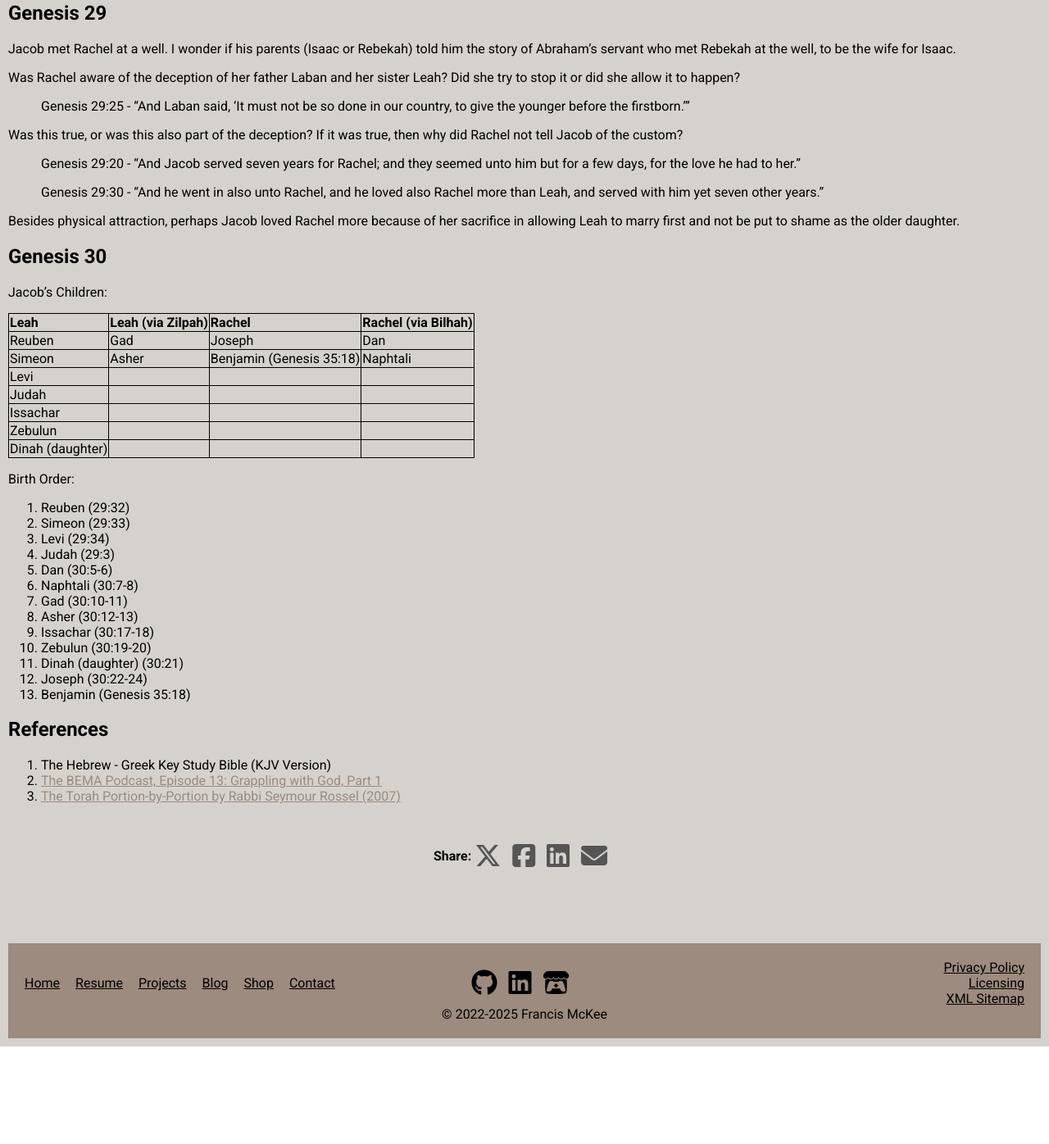
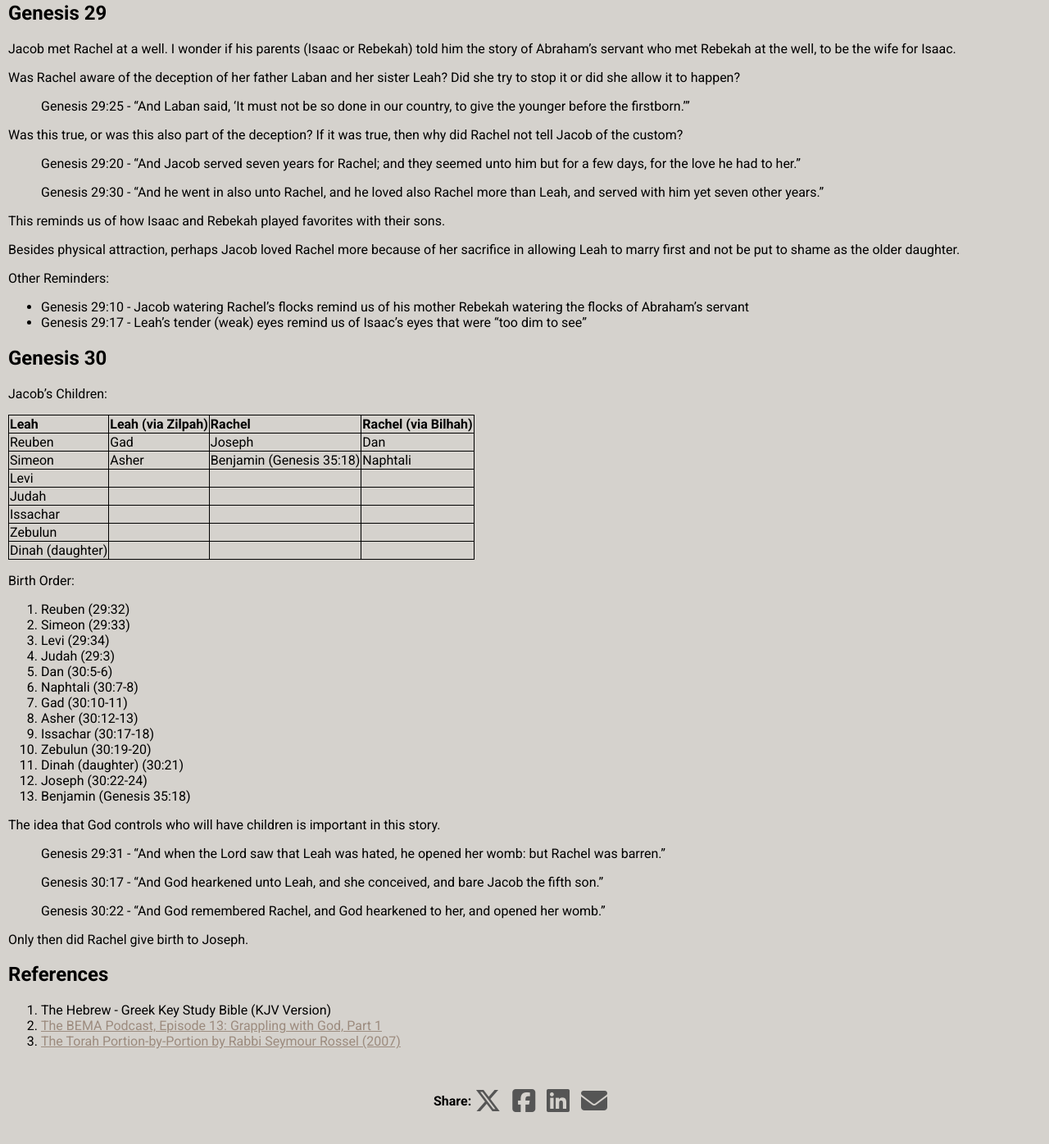
Before and after one commit to Francis-McKee/francis-mckee.github.io, a Jekyll site: the page built from _posts/theology/2026-01-20-genesis-29-30a.md, in a window 1280 px wide and 1400 px high, scrolled down 228 px. Shown: the top 1396 px of the window at 82% size. Built offline with Jekyll 4.4.1, drawn with Linux system fonts in a browser that asks for light colours; nearby versions of some CDN libraries; comment, search, counter and statistics services are not loaded; before the commit the page ends 1505 px from its top, so only the background shows below that.

Commit message:
added post 2026-01-21 and edited posts 2025-11-10, 2026-01-4, 2026-01-20

```diff
--- a/_posts/theology/2026-01-20-genesis-29-30a.md
+++ b/_posts/theology/2026-01-20-genesis-29-30a.md
@@ -20,7 +20,13 @@ Was this true, or was this also part of the deception? If it was true, then why
 
 > Genesis 29:30 - “And he went in also unto Rachel, and he loved also Rachel more than Leah, and served with him yet seven other years.”
 
+This reminds us of how Isaac and Rebekah played favorites with their sons.
+
 Besides physical attraction, perhaps Jacob loved Rachel more because of her sacrifice in allowing Leah to marry first and not be put to shame as the older daughter.
+
+Other Reminders:
+* Genesis 29:10 - Jacob watering Rachel's flocks remind us of his mother Rebekah watering the flocks of Abraham's servant
+* Genesis 29:17 - Leah's tender (weak) eyes remind us of Isaac's eyes that were "too dim to see"
 
 ## Genesis 30
 
@@ -51,6 +57,16 @@ Birth Order:
 12. Joseph (30:22-24)
 13. Benjamin (Genesis 35:18)
 
+The idea that God controls who will have children is important in this story.
+
+> Genesis 29:31 - "And when the Lord saw that Leah was hated, he opened her womb: but Rachel was barren."
+
+> Genesis 30:17 - "And God hearkened unto Leah, and she conceived, and bare Jacob the fifth son."
+
+> Genesis 30:22 - "And God remembered Rachel, and God hearkened to her, and opened her womb."
+
+Only then did Rachel give birth to Joseph.
+
 ## References
 1. The Hebrew - Greek Key Study Bible (KJV Version)
 2. [The BEMA Podcast, Episode 13: Grappling with God, Part 1](https://podcasts.apple.com/us/podcast/the-bema-podcast/id1148115183?i=1000379638718)
```
Also changed, not shown: _posts/theology/2025-11-10-genesis-1.md (+2 -2 lines), _posts/theology/2026-01-04-genesis-21-22.md (+2 -1 lines), _posts/theology/2026-01-21-genesis-30b-31.md (added, +56 -0 lines), 1 other file.
